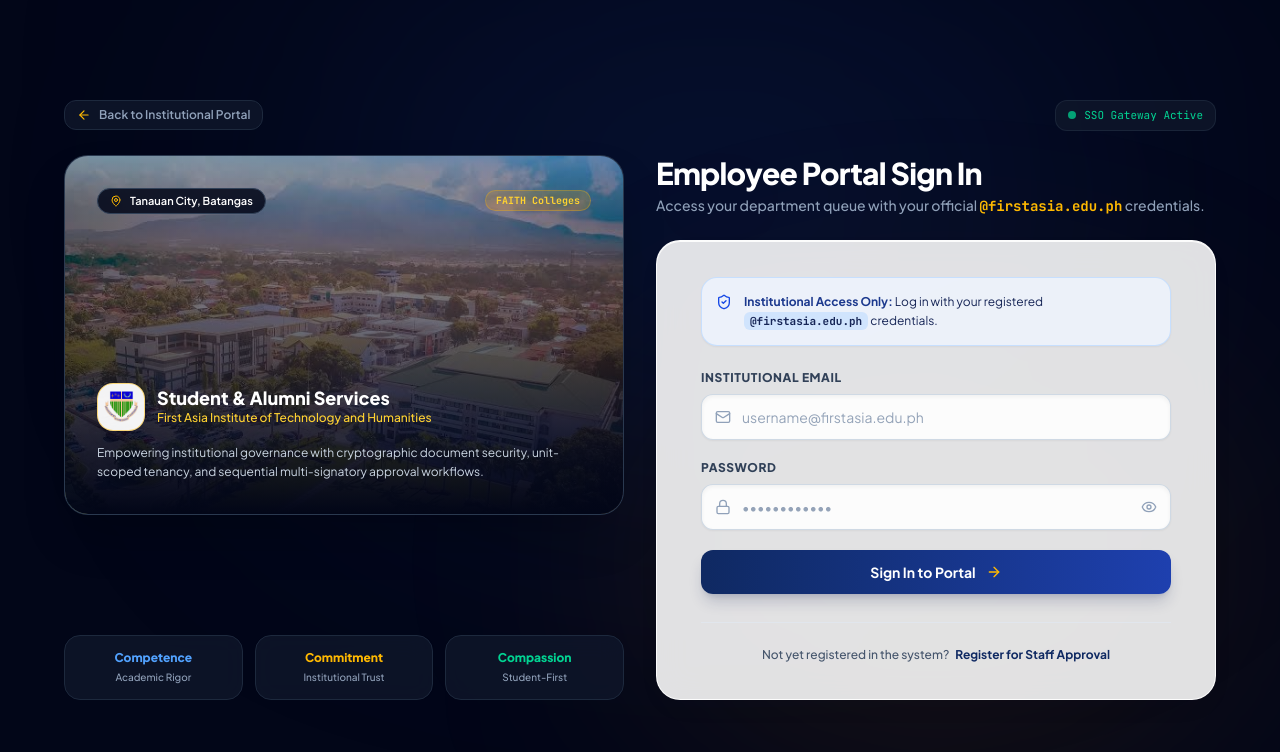
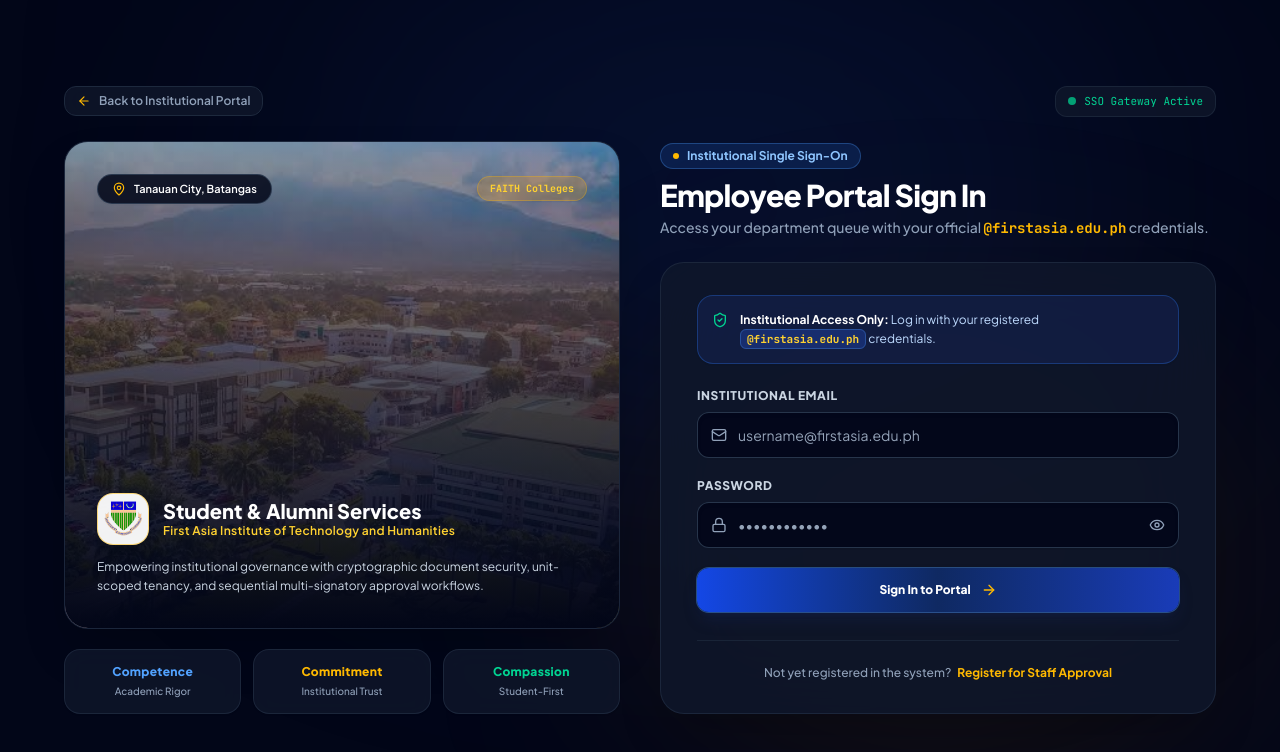
Before and after one commit to cyyy-17/dms, a Next.js app: page /login in a window 1280 px wide. Shown: the top 752 px of the page. Built offline with nearby package versions, Linux system fonts and the light colour scheme; no server answers.

Commit message:
fix(ui): harmonize auth portal styling with cohesive dark glassmorphism and balanced dual-column layout

```diff
--- a/app/login/page.tsx
+++ b/app/login/page.tsx
@@ -30,11 +30,11 @@
       </div>
 
       {/* Main Dual-Column Showcase Container */}
-      <div className="max-w-6xl mx-auto w-full grid lg:grid-cols-12 gap-8 items-center relative z-10">
+      <div className="max-w-6xl mx-auto w-full grid lg:grid-cols-12 gap-8 lg:gap-10 items-stretch relative z-10">
         {/* Left Column: Campus Heritage & Values Banner (Visible on lg screens) */}
-        <div className="lg:col-span-6 flex flex-col justify-between h-full space-y-6">
+        <div className="lg:col-span-6 flex flex-col justify-between space-y-5">
           {/* Panoramic Campus Hero Card */}
-          <div className="relative rounded-3xl overflow-hidden border border-slate-700/80 shadow-2xl bg-slate-900 min-h-75 sm:min-h-90 flex flex-col justify-between p-6 sm:p-8 group">
+          <div className="relative rounded-3xl overflow-hidden border border-slate-800/90 shadow-2xl bg-slate-900 flex-1 min-h-85 flex flex-col justify-between p-6 sm:p-8 group">
             {/* Campus Background Image */}
             <Image
               src="/images/faith-campus.jpg"
@@ -43,41 +43,41 @@
               className="object-cover object-center group-hover:scale-105 transition-transform duration-700 ease-out"
               priority
             />
-            <div className="absolute inset-0 bg-linear-to-t from-slate-950 via-slate-950/60 to-slate-950/30" />
+            <div className="absolute inset-0 bg-linear-to-t from-slate-950 via-slate-950/70 to-slate-950/30" />
 
             {/* Top Tag on Campus Card */}
             <div className="relative z-10 flex items-center justify-between">
-              <div className="flex items-center gap-2 px-3 py-1 rounded-full bg-slate-950/85 backdrop-blur-md border border-slate-700 text-white text-[11px] font-semibold">
-                <MapPin className="w-3 h-3 text-amber-400" />
+              <div className="flex items-center gap-2 px-3.5 py-1.5 rounded-full bg-slate-950/85 backdrop-blur-md border border-slate-700/80 text-white text-[11px] font-semibold shadow-xs">
+                <MapPin className="w-3.5 h-3.5 text-amber-400" />
                 <span>Tanauan City, Batangas</span>
               </div>
-              <span className="px-2.5 py-0.5 rounded-full bg-amber-500/20 text-amber-300 border border-amber-400/30 text-[10px] font-mono font-bold">
+              <span className="px-3 py-1 rounded-full bg-amber-500/20 text-amber-300 border border-amber-400/30 text-[10px] font-mono font-bold shadow-xs">
                 FAITH Colleges
               </span>
             </div>
 
             {/* Bottom Inset on Campus Card */}
-            <div className="relative z-10 space-y-2">
-              <div className="flex items-center gap-3">
-                <div className="w-12 h-12 rounded-2xl bg-white/95 p-1.5 flex items-center justify-center border border-amber-400/50 shadow-lg shrink-0">
+            <div className="relative z-10 space-y-3">
+              <div className="flex items-center gap-3.5">
+                <div className="w-13 h-13 rounded-2xl bg-white/95 p-1.5 flex items-center justify-center border border-amber-400/50 shadow-xl shrink-0">
                   <Image
                     src="/images/faith-crest.png"
                     alt="FAITH Emblem"
-                    width={40}
-                    height={40}
+                    width={44}
+                    height={44}
                     className="w-auto h-full object-contain"
                   />
                 </div>
                 <div>
-                  <h2 className="text-lg font-black text-white leading-tight">
-                    Student & Alumni Services
+                  <h2 className="text-xl font-black text-white leading-tight">
+                    Student &amp; Alumni Services
                   </h2>
-                  <p className="text-xs text-amber-300 font-medium">
+                  <p className="text-xs text-amber-300 font-semibold tracking-wide">
                     First Asia Institute of Technology and Humanities
                   </p>
                 </div>
               </div>
-              <p className="text-xs text-slate-300 leading-relaxed font-normal pt-1">
+              <p className="text-xs text-slate-300 leading-relaxed font-normal">
                 Empowering institutional governance with cryptographic document security, unit-scoped tenancy, and sequential multi-signatory approval workflows.
               </p>
             </div>
@@ -85,24 +85,28 @@
 
           {/* Institutional Core Values Strip */}
           <div className="grid grid-cols-3 gap-3">
-            <div className="p-3.5 rounded-2xl bg-slate-900/80 border border-slate-800 text-center space-y-1 backdrop-blur-md">
-              <span className="text-xs font-black text-blue-400 block">Competence</span>
+            <div className="p-3.5 rounded-2xl bg-slate-900/80 border border-slate-800/90 text-center space-y-1 backdrop-blur-md shadow-xs">
+              <span className="text-xs font-black text-blue-400 block tracking-wide">Competence</span>
               <span className="text-[10px] text-slate-400 font-medium block">Academic Rigor</span>
             </div>
-            <div className="p-3.5 rounded-2xl bg-slate-900/80 border border-slate-800 text-center space-y-1 backdrop-blur-md">
-              <span className="text-xs font-black text-amber-400 block">Commitment</span>
+            <div className="p-3.5 rounded-2xl bg-slate-900/80 border border-slate-800/90 text-center space-y-1 backdrop-blur-md shadow-xs">
+              <span className="text-xs font-black text-amber-400 block tracking-wide">Commitment</span>
               <span className="text-[10px] text-slate-400 font-medium block">Institutional Trust</span>
             </div>
-            <div className="p-3.5 rounded-2xl bg-slate-900/80 border border-slate-800 text-center space-y-1 backdrop-blur-md">
-              <span className="text-xs font-black text-emerald-400 block">Compassion</span>
+            <div className="p-3.5 rounded-2xl bg-slate-900/80 border border-slate-800/90 text-center space-y-1 backdrop-blur-md shadow-xs">
+              <span className="text-xs font-black text-emerald-400 block tracking-wide">Compassion</span>
               <span className="text-[10px] text-slate-400 font-medium block">Student-First</span>
             </div>
           </div>
         </div>
 
         {/* Right Column: Secure Employee Login Form */}
-        <div className="lg:col-span-6 w-full max-w-md mx-auto lg:max-w-none">
+        <div className="lg:col-span-6 w-full max-w-md mx-auto lg:max-w-none flex flex-col justify-center">
           <div className="text-center lg:text-left mb-6">
+            <div className="inline-flex items-center gap-2 px-3 py-1 rounded-full bg-blue-500/15 border border-blue-400/30 text-blue-300 text-xs font-bold mb-2">
+              <span className="w-1.5 h-1.5 rounded-full bg-amber-400" />
+              <span>Institutional Single Sign-On</span>
+            </div>
             <h1 className="text-2xl sm:text-3xl font-black text-white tracking-tight">
               Employee Portal Sign In
             </h1>
@@ -111,7 +115,7 @@
             </p>
           </div>
 
-          <Suspense fallback={<div className="glass-panel rounded-3xl p-10 text-center text-slate-400 text-xs font-bold">Loading secure login portal...</div>}>
+          <Suspense fallback={<div className="rounded-3xl p-10 bg-slate-900/85 border border-slate-800 text-center text-slate-400 text-xs font-bold">Loading secure login portal...</div>}>
             <LoginForm />
           </Suspense>
         </div>
--- a/components/LoginForm.tsx
+++ b/components/LoginForm.tsx
@@ -54,33 +54,33 @@
   };
 
   return (
-    <div className="glass-panel rounded-3xl py-7 px-5 sm:py-9 sm:px-11 shadow-2xl border border-white/80 backdrop-blur-2xl transition-all duration-300">
+    <div className="rounded-3xl py-7 px-5 sm:py-8 sm:px-9 shadow-2xl bg-slate-900/85 border border-slate-800/90 backdrop-blur-2xl transition-all duration-300">
       {reason === "password_changed" && (
-        <div className="mb-6 p-4 rounded-2xl bg-emerald-50 border border-emerald-300 flex items-start gap-3 text-emerald-950 text-xs font-semibold shadow-xs animate-in fade-in slide-in-from-top-2 duration-200">
-          <CheckCircle2 className="w-5 h-5 text-emerald-600 shrink-0 mt-0.5" />
+        <div className="mb-6 p-4 rounded-2xl bg-emerald-950/60 border border-emerald-500/40 flex items-start gap-3 text-emerald-300 text-xs font-semibold shadow-xs animate-in fade-in slide-in-from-top-2 duration-200">
+          <CheckCircle2 className="w-5 h-5 text-emerald-400 shrink-0 mt-0.5" />
           <span className="leading-relaxed">Your password has been changed successfully. Please sign in with your new credentials.</span>
         </div>
       )}
 
       {reason === "session_timeout" && (
-        <div className="mb-6 p-4 rounded-2xl bg-amber-50 border border-amber-300 flex items-start gap-3 text-amber-950 text-xs font-semibold shadow-xs animate-in fade-in slide-in-from-top-2 duration-200">
-          <Clock className="w-5 h-5 text-amber-700 shrink-0 mt-0.5" />
+        <div className="mb-6 p-4 rounded-2xl bg-amber-950/60 border border-amber-500/40 flex items-start gap-3 text-amber-300 text-xs font-semibold shadow-xs animate-in fade-in slide-in-from-top-2 duration-200">
+          <Clock className="w-5 h-5 text-amber-400 shrink-0 mt-0.5" />
           <span className="leading-relaxed">Your session expired due to inactivity. Please sign in again to continue.</span>
         </div>
       )}
 
       {error && (
-        <div className="mb-6 p-4 rounded-2xl bg-red-50/90 border border-red-200/90 flex items-start gap-3 text-red-900 text-xs font-semibold shadow-sm animate-in fade-in slide-in-from-top-2 duration-200">
-          <AlertCircle className="w-4 h-4 text-red-600 shrink-0 mt-0.5" />
+        <div className="mb-6 p-4 rounded-2xl bg-red-950/60 border border-red-500/40 flex items-start gap-3 text-red-300 text-xs font-semibold shadow-sm animate-in fade-in slide-in-from-top-2 duration-200">
+          <AlertCircle className="w-4 h-4 text-red-400 shrink-0 mt-0.5" />
           <span className="leading-relaxed">{error}</span>
         </div>
       )}
 
-      <div className="mb-6 p-3.5 rounded-2xl bg-blue-50/80 border border-blue-200/80 flex items-start gap-3 text-blue-950 text-xs shadow-xs">
-        <ShieldCheck className="w-4 h-4 text-blue-700 shrink-0 mt-0.5" />
+      <div className="mb-6 p-3.5 rounded-2xl bg-blue-950/50 border border-blue-500/30 flex items-start gap-3 text-blue-200 text-xs shadow-xs">
+        <ShieldCheck className="w-4 h-4 text-emerald-400 shrink-0 mt-0.5" />
         <div className="leading-relaxed">
-          <span className="font-bold text-blue-900">Institutional Access Only:</span> Log in with your registered{" "}
-          <code className="font-mono text-blue-950 bg-blue-200/60 px-1.5 py-0.5 rounded-md font-bold text-[11px]">
+          <span className="font-bold text-white">Institutional Access Only:</span> Log in with your registered{" "}
+          <code className="font-mono text-amber-300 bg-blue-900/60 border border-blue-400/30 px-1.5 py-0.5 rounded-md font-bold text-[11px]">
             @firstasia.edu.ph
           </code>{" "}
           credentials.
@@ -89,7 +89,7 @@
 
       <form onSubmit={handleSubmit} className="space-y-5">
         <div>
-          <label className="block text-xs font-extrabold text-slate-700 uppercase tracking-wider mb-2">
+          <label className="block text-xs font-black text-slate-300 uppercase tracking-wider mb-2">
             Institutional Email
           </label>
           <div className="relative rounded-xl shadow-xs">
@@ -102,14 +102,14 @@
               placeholder="username@firstasia.edu.ph"
               value={email}
               onChange={(e) => setEmail(e.target.value)}
-              className="block w-full pl-10 pr-3.5 py-3 text-base sm:text-sm bg-white/90 border border-slate-300/90 rounded-xl text-slate-900 placeholder:text-slate-400 focus:ring-2 focus:ring-[#0F2962] focus:border-[#0F2962] focus:bg-white transition-all shadow-inner"
+              className="block w-full pl-10 pr-3.5 py-3 text-sm bg-slate-950/80 border border-slate-700/80 rounded-xl text-white placeholder:text-slate-500 focus:ring-2 focus:ring-amber-400/30 focus:border-amber-400 focus:bg-slate-950 transition-all shadow-inner"
             />
           </div>
         </div>
 
         <div>
           <div className="flex items-center justify-between mb-2">
-            <label className="block text-xs font-extrabold text-slate-700 uppercase tracking-wider">
+            <label className="block text-xs font-black text-slate-300 uppercase tracking-wider">
               Password
             </label>
           </div>
@@ -123,12 +123,12 @@
               placeholder="••••••••••••"
               value={password}
               onChange={(e) => setPassword(e.target.value)}
-              className="block w-full pl-10 pr-11 py-3 text-base sm:text-sm bg-white/90 border border-slate-300/90 rounded-xl text-slate-900 placeholder:text-slate-400 focus:ring-2 focus:ring-[#0F2962] focus:border-[#0F2962] focus:bg-white transition-all shadow-inner"
+              className="block w-full pl-10 pr-11 py-3 text-sm bg-slate-950/80 border border-slate-700/80 rounded-xl text-white placeholder:text-slate-500 focus:ring-2 focus:ring-amber-400/30 focus:border-amber-400 focus:bg-slate-950 transition-all shadow-inner"
             />
             <button
               type="button"
               onClick={() => setShowPassword(!showPassword)}
-              className="absolute inset-y-0 right-0 pr-3.5 flex items-center text-slate-400 hover:text-slate-600 transition focus-visible:ring-2 focus-visible:ring-[#0F2962] focus-visible:outline-none rounded-lg"
+              className="absolute inset-y-0 right-0 pr-3.5 flex items-center text-slate-400 hover:text-slate-200 transition focus-visible:ring-2 focus-visible:ring-amber-400 focus-visible:outline-none rounded-lg cursor-pointer"
               aria-label={showPassword ? "Hide password" : "Show password"}
             >
               {showPassword ? <EyeOff className="w-4 h-4" /> : <Eye className="w-4 h-4" />}
@@ -139,7 +139,7 @@
         <button
           type="submit"
           disabled={isLoading}
-          className="w-full py-3 px-4 rounded-xl bg-linear-to-r from-[#0F2962] to-[#1E40AF] hover:from-[#091a42] hover:to-[#0F2962] text-white font-bold text-sm shadow-lg shadow-blue-950/20 hover:shadow-xl hover:shadow-blue-950/30 transition-all duration-200 flex items-center justify-center gap-2.5 disabled:opacity-60 hover:-translate-y-0.5 active:scale-98 cursor-pointer focus-visible:ring-2 focus-visible:ring-amber-400 focus-visible:outline-none"
+          className="w-full py-3.5 px-4 rounded-xl bg-linear-to-r from-blue-700 via-[#0F2962] to-blue-800 hover:from-blue-600 hover:to-blue-700 text-white font-black text-xs shadow-lg shadow-blue-950/40 hover:shadow-xl transition-all duration-200 flex items-center justify-center gap-2.5 disabled:opacity-60 hover:-translate-y-0.5 active:scale-98 cursor-pointer ring-1 ring-blue-400/40"
         >
           {isLoading ? (
             <>
@@ -155,12 +155,12 @@
         </button>
       </form>
 
-      <div className="mt-7 pt-6 border-t border-slate-200/80 text-center">
-        <p className="text-xs text-slate-600 font-medium">
+      <div className="mt-7 pt-6 border-t border-slate-800/80 text-center">
+        <p className="text-xs text-slate-400 font-medium">
           Not yet registered in the system?{" "}
           <Link
             href="/register"
-            className="font-bold text-[#0F2962] hover:text-[#1E40AF] hover:underline transition ml-1 focus-visible:ring-2 focus-visible:ring-[#0F2962] focus-visible:outline-none rounded"
+            className="font-bold text-amber-400 hover:text-amber-300 hover:underline transition ml-1 focus-visible:ring-2 focus-visible:ring-amber-400 focus-visible:outline-none rounded"
           >
             Register for Staff Approval
           </Link>
```
Also changed, not shown: app/pending-approval/page.tsx (+22 -22 lines), components/RegisterForm.tsx (+51 -47 lines).
